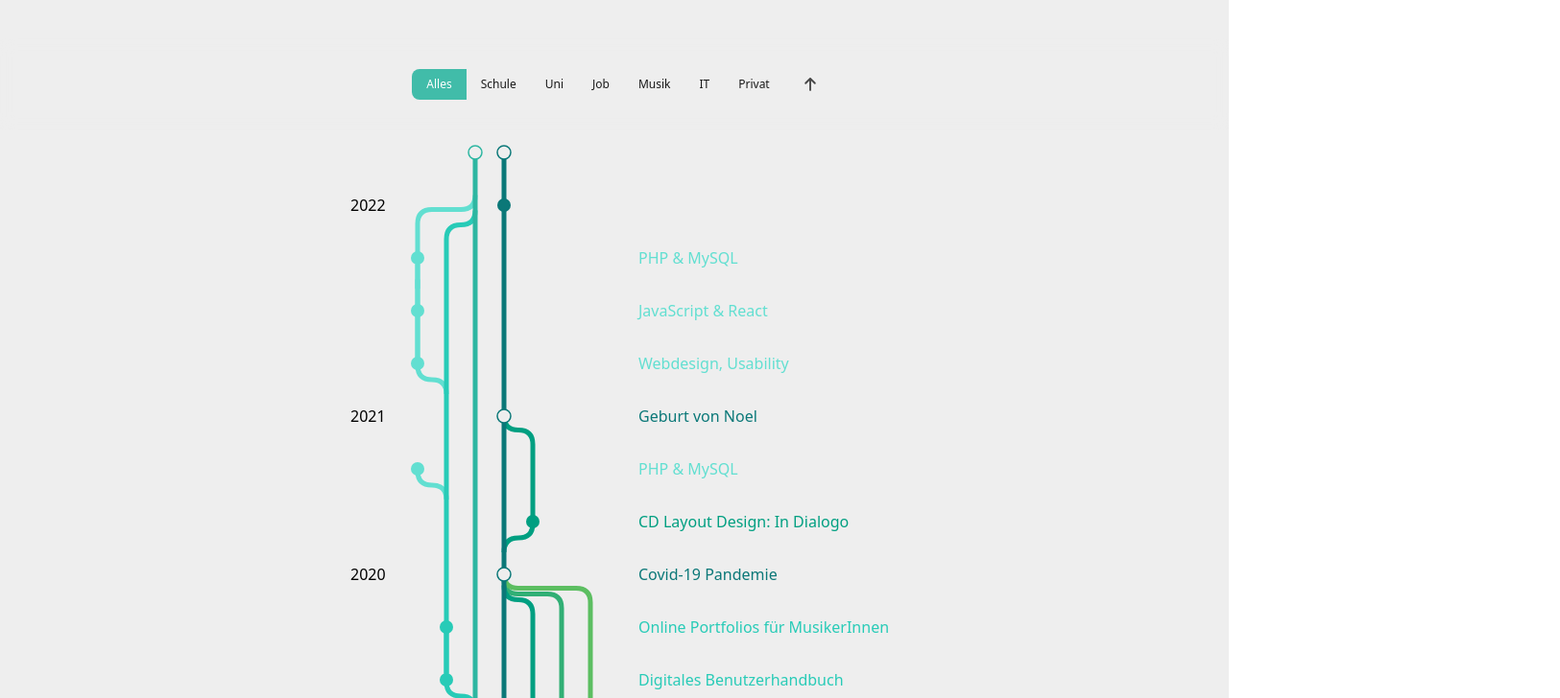
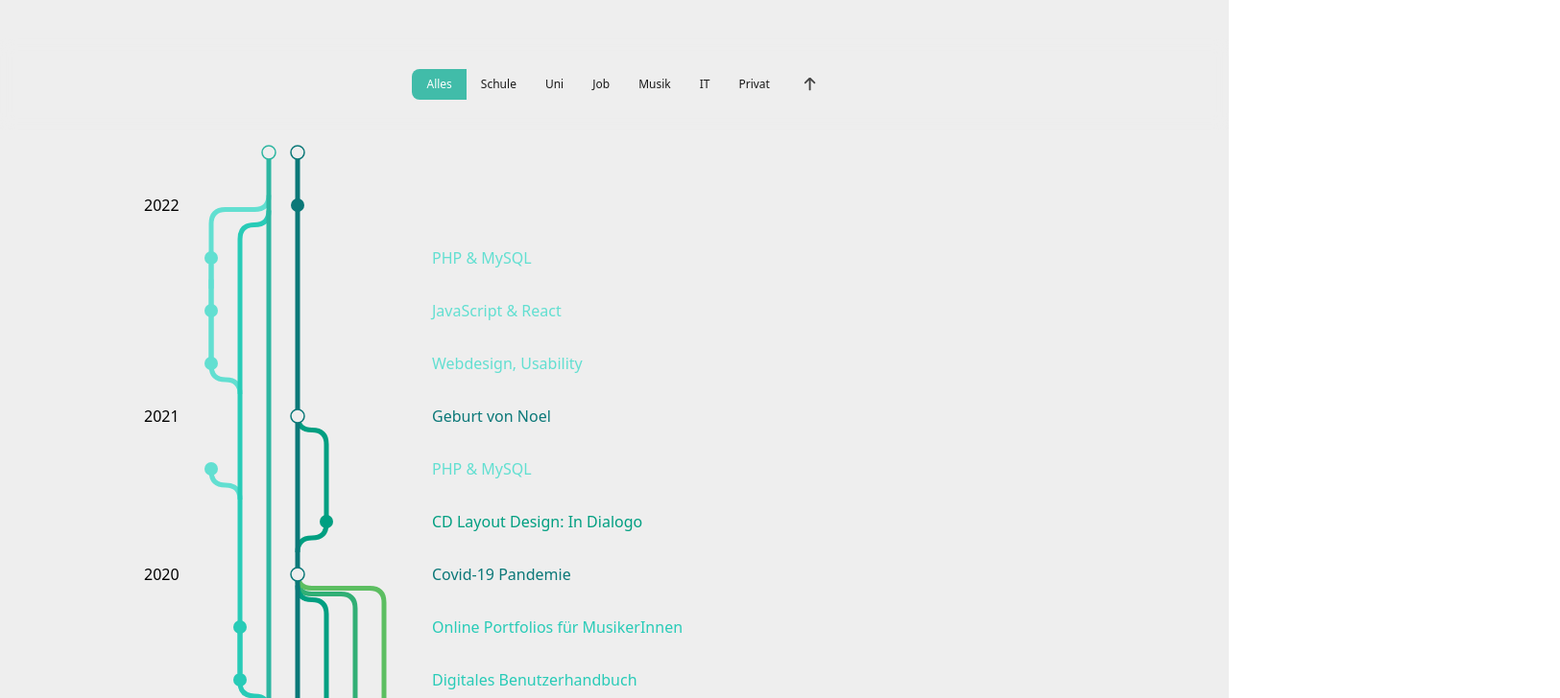
Before and after one commit to gabjuh/webdev-portfolio, a React (Vite) app: page / in a window 1280 px wide. Shown: the part 760-1488 px from the top of the page at 96% size, 1625 px wide, since content can reach past the window. Built offline with nearby package versions, Linux system fonts and the light colour scheme.

Commit message:
change svg width WIP

```diff
--- a/src/components/CvTree.tsx
+++ b/src/components/CvTree.tsx
@@ -184,13 +184,14 @@ const CvTree: React.FC<ICvTree> = ({
           ))}
           <button
             onMouseUp={() => { scrollToId('stack'); }}
+            className="cursor-pointer"
           >
             <img src={downArrow} alt="Arrow"
-              className="rotate-180 ml-5 w-3.5 hover:-translate-y-[.3rem] transition-all duration-150"
+              className="rotate-180 ml-5 w-[.85rem] hover:-translate-y-[.3rem] transition-all duration-150"
             />
           </button>
         </div>
-        <div className={`relative mx-auto w-[390px] md:-translate-x-[100px] z-0`} >
+        <div className={`relative mx-auto lg:w-[820px] w-[390px] md:-translate-x-[100px] z-0`} >
           <div className="mx-auto w-[100%]">
           </div>
           <svg
```
